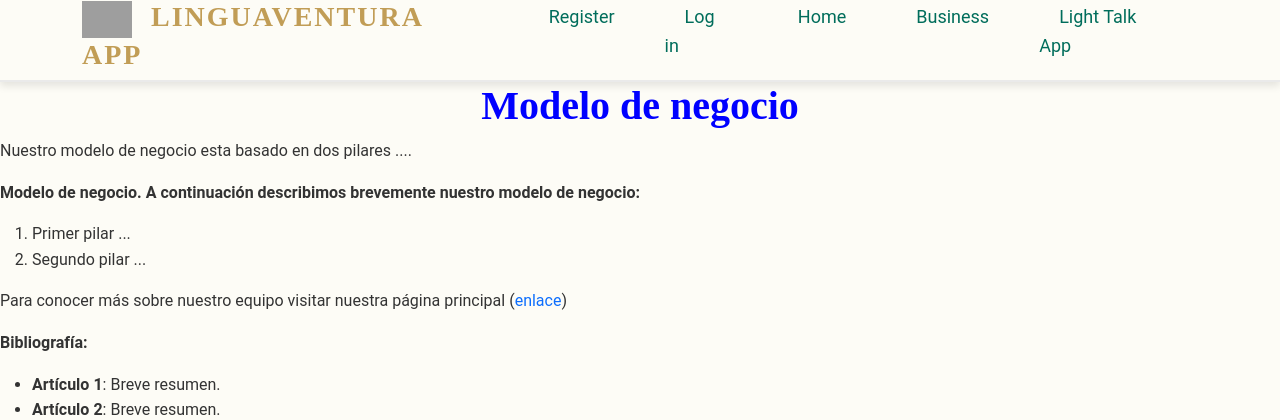
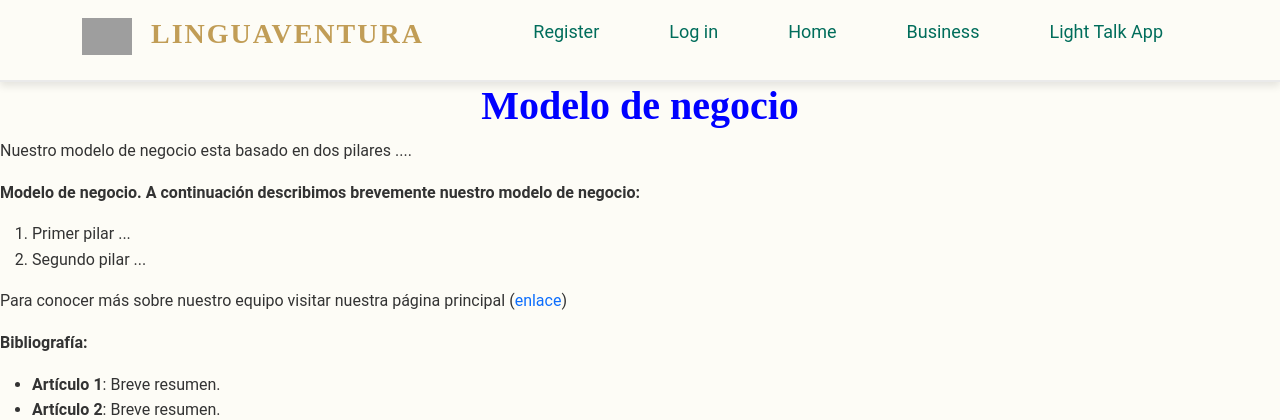
Before and after one commit to NCarrascoAngulo/LinguAventura, a Flask app: page /business in a window 1280 px wide. Shown: the top 420 px of the page. Run offline with Flask 2, Linux system fonts and the light colour scheme; some libraries are stand-ins or nearby versions; grey boxes are pictures that could not be loaded.

Commit message:
Update layout.html

```diff
--- a/capp/templates/layout.html
+++ b/capp/templates/layout.html
@@ -59,7 +59,6 @@
             <span class="text-logo"
               ><i class="fa-solid fa-comment-dots"></i> LinguAventura</span
             >
-            App
           </h1>
           <nav>
             <ul>
```
